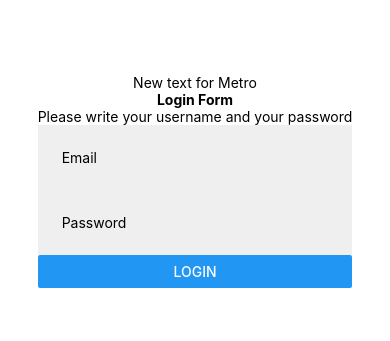
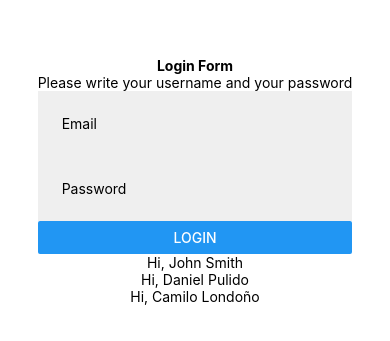
Before and after one commit to yilmarDev/platzi-react-native-intro, a React Native app: screen / in a window 390 px wide. Shown: the part 241-582 px from the top of the page. Built offline with nearby package versions, Linux system fonts and the light colour scheme.

Commit message:
Leccion 11: Props y defaultProps

```diff
--- a/App.js
+++ b/App.js
@@ -2,13 +2,18 @@ import { StatusBar } from 'expo-status-bar';
 import { StyleSheet, Text, View } from 'react-native';
 
 import { LoginForm } from './src/components/LoginForm';
+import { Greeting } from './src/components/Greeting';
 
 export default function App() {
   return (
     <View style={styles.container}>
-      <Text>New text for Metro</Text>
+      {/* <Text>New text for Metro</Text> */}
 
       <LoginForm />
+
+      <Greeting />
+      <Greeting firstName="Daniel" lastName="Pulido" />
+      <Greeting firstName="Camilo" lastName="Londoño" />
 
       <StatusBar style="auto" />
     </View>
--- /dev/null
+++ b/src/components/Greeting.js
@@ -0,0 +1,16 @@
+import { View, Text } from 'react-native';
+import React from 'react';
+
+export const Greeting = (props) => {
+  const { firstName, lastName } = props;
+
+  return (
+    <View>
+      <Text>
+        Hi, {firstName} {lastName}
+      </Text>
+    </View>
+  );
+};
+
+Greeting.defaultProps = { firstName: 'John', lastName: 'Smith' };
```
Also changed, not shown: 1 other file (tests, documents, lock files or other folders).
